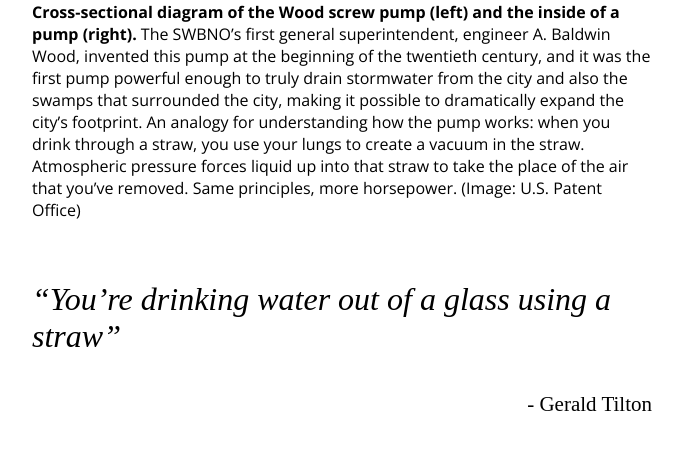
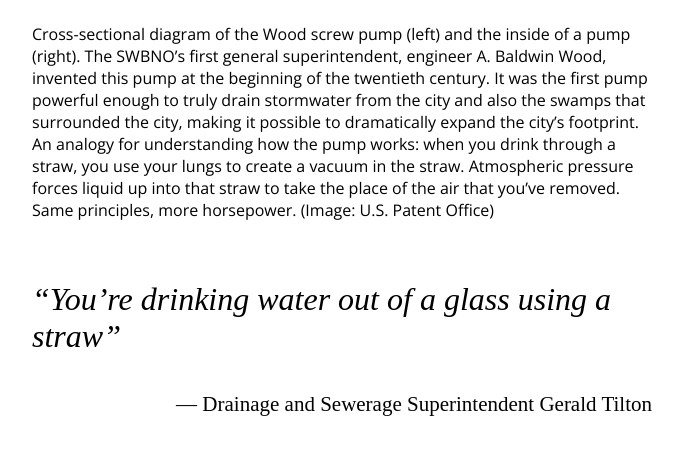
Before and after one commit to Civic-Studio/issue2.mxd.media, a Flask app: page /essay/what-does-a-pump-station-do in a window 1280 px wide. Shown: the part 4785-5235 px from the top of the page, without its empty margins (298-980 px from the left). Run offline with Flask 2, Linux system fonts and the light colour scheme; some web fonts are replaced.

Commit message:
More updates

```diff
--- a/src/static/stylesheet.css
+++ b/src/static/stylesheet.css
@@ -401,7 +401,7 @@ div.home-final-wrapper > div > article a:last-child img {
     border-style: solid;
     border-color: transparent rgb(70, 130, 180) transparent transparent;
     border-width: 40px 40px 40px 0;
-    bottom: 0;
+    top: 50%;
     z-index: 999;
 }
 
@@ -412,7 +412,7 @@ div.home-final-wrapper > div > article a:last-child img {
 	border-style: solid;
 	border-color: transparent transparent transparent rgb(70, 130, 180);
 	border-width: 40px 0 40px 40px;
-	top: 0;
+	top: 50%;
 	z-index: 999;
 }
 
@@ -478,6 +478,9 @@ div.home-final-wrapper > div > article a:last-child img {
     content: 'GALLERY';
     font-size: 12px;
     top: -15px;
+    text-align: center;
+    margin-left: -20px;
+    left: 50%;
 }
 
 .gallery-wrapper p {
@@ -791,6 +794,9 @@ figcaption.side-by-side {
 	text-align: center;
 }
 
+.art-gallery-item .paragraphs {
+	padding: 0 48px;
+}
 
 /* ---- */
 /* Font Definitions */
--- a/src/templates/includes/components/script.html
+++ b/src/templates/includes/components/script.html
@@ -29,34 +29,38 @@ new Vue({
     				description: '<p>For this second issue of Mixed Media, artist Anne Nelson created works that explore ways in which the water that falls from the sky interacts with soils, plants, people, pipes, and pumps.</p><p>Through participating in Mixed Media and a Water Leaders Institute cohort, Anne joined New Orleans\' neighborhood leaders to engage with technical experts in a dialogue around water management, resilience, and community-based planning.</p><p>The images and words in this series are by Anne.</p>'
     			},
     			gallery: [
+                    {
+                        type: 'paragraph',
+                        text: '<p>For this second issue of Mixed Media, artist Anne Nelson created works that explore ways in which the water that falls from the sky interacts with soils, plants, people, pipes, and pumps.</p><p>Through participating in Mixed Media and a <a href="https://www.waterleadersinstitute.com/">Water Leaders Institute</a> cohort, Anne joined New Orleans\' neighborhood leaders to engage with technical experts in a dialogue around water management, resilience, and community-based planning.</p><p>The images and words in this series are by Anne.</p>'
+                    },
     				{
     					type: 'portrait+image+quote',
     					imgUrl: 'water-series/1-12192019.jpg',
-    					medium: 'Marsh (Phase 1), 22"x30" Mixed media on paper. 2018.',
+    					medium: 'Marsh (Phase 1), 22" x 30" Mixed media on paper. 2018.',
     					quote: 'Abstraction is my primary way of working, because it presents a new, previously unseen field to the viewer. Abstraction can stop us short and make us see something actually fresh.'
     				},
     				{
     					type: 'portrait+image+quote',
     					imgUrl: 'water-series/2-12192019.jpg',
-    					medium: 'Swamp Sponge (Phase 2), 22"x30" Mixed media on paper. 2018.',
+    					medium: 'Swamp Sponge (Phase 2), 22" x 30" Mixed media on paper. 2018.',
     					quote: 'When New Orleans was founded, it was a colony set on firmer, higher ground nearest to the river. The city was surrounded by swamp.'
     				},
     				{
     					type: 'portrait+image+quote',
     					imgUrl: 'water-series/3-12192019.jpg',
-    					medium: 'Pump and Flood (Phase 3), 22"x30" Mixed media on paper. 2018.',
+    					medium: 'Pump and Flood (Phase 3), 22" x 30" Mixed media on paper. 2018.',
     					quote: 'In the early 20th century, new technologies enabled us to drain and build on this swamp. This has caused the ground to sink, and required even more robust drainage systems and levees to address the new risks created.'
     				},
     				{
     					type: 'portrait+image+quote',
     					imgUrl: 'water-series/4-12192019.jpg',
-    					medium: 'Rain Garden and Breathing Room (Phase 4), 22"x30" Mixed media on paper. 2018.',
+    					medium: 'Rain Garden and Breathing Room (Phase 4), 22" x 30" Mixed media on paper. 2018.',
     					quote: 'This old swamp land is like a sponge. The ebb and flow of water is unruly, and an urban landscape that can accommodate this water will be more stable.'
     				},
     				{
     					type: 'portrait+image+quote',
     					imgUrl: 'water-series/5-12192019.jpg',
-    					medium: 'Living with Water (Phase 5), 22"x30" Mixed media on paper. 2018.',
+    					medium: 'Living with Water (Phase 5), 22" x 30" Mixed media on paper. 2018.',
                         quote: 'As voters, policy makers, taxpayers, property owners, educators and students, we can play a role in stabilizing the land by reducing paved areas and by creating lush urban landscapes that are designed to collect and absorb the water that falls from the sky.'
     				},
                     {
--- a/src/templates/includes/essays/what-does-a-pump-station-do.html
+++ b/src/templates/includes/essays/what-does-a-pump-station-do.html
@@ -29,19 +29,19 @@
 <article>
   <figure>
     <img src="{{ config.CDN_URL }}what-does-pump-do/1a{{ config.CDN_HASH }}.jpg"/>
-    <figcaption><b>DPS 1 sits at the intersection of Broad and Martin Luther King Jr. streets, at a low point that was the back edge of the city at the beginning of the twentieth century.</b> Thousands of motorists and cyclists pass by each day. Those heading downtown are on the “suction” side of the pump station, while those heading uptown are on the “discharge” side of the station. </figcaption>
+    <figcaption>DPS 1 sits at the intersection of Broad and Martin Luther King Jr. streets, at a low point that was the back edge of the city at the beginning of the twentieth century. Thousands of motorists and cyclists pass by each day. Those heading downtown are on the “suction” side of the pump station, while those heading uptown are on the “discharge” side of the station. </figcaption>
   </figure>
 </article>
 <article>
   <figure>
     <img src="{{ config.CDN_URL }}what-does-pump-do/2a{{ config.CDN_HASH }}.jpg"/>
-    <figcaption><b>When rain hits asphalt streets, concrete parking lots, and rooftops, water accumulates rapidly and flows via storm drains and a network of pipes to large drainage culverts, or underground canals.</b> Some culverts are as big as twenty feet (6.1 meters) wide, and carry water downhill towards the city’s drainage pumps stations.</figcaption>
+    <figcaption>When rain hits asphalt streets, concrete parking lots, and rooftops, water accumulates rapidly and flows via storm drains and a network of pipes to large drainage culverts, or underground canals. Some culverts are as big as twenty feet (6.1 meters) wide, and carry water downhill towards the city’s drainage pumps stations.</figcaption>
   </figure>
 </article>
 <article class="blockquote-container">
   <blockquote>
     “There is no accounting for when the rain is going to fall”<br><br>
-    <span>- Gerald Tilton</span>
+    <span>- Drainage and Sewerage Superintendent Gerald Tilton</span>
   </blockquote>
 </article>
 <article>
@@ -62,26 +62,26 @@
 <article class="blockquote-container">
   <blockquote>
     “We can’t pump what we don’t get.” <br><br>
-    <span>- Larry Boudreaux</span>
+    <span>- Relief Operator Larry Boudreaux</span>
   </blockquote>
 </article>
 <article>
   <figure>
     <img class="vh40" src="{{ config.CDN_URL }}what-does-pump-do/4a{{ config.CDN_HASH }}.jpg"/>
     <img class="vh40" src="{{ config.CDN_URL }}what-does-pump-do/4b{{ config.CDN_HASH }}.jpg"/>
-    <figcaption><b>Where rain falls determines which suction basins start to fill and which drainage pump stations are called to action.</b> Mechanical and digital monitoring systems (staff gages and digital monitoring systems above) help the operators keep track of elevations in the suction basin. When the water level in the basin reaches the pump station’s specific “suction elevation” -- which is 9’ Cairo Datum at DPS 1, for example -- pump station operators choose which pumps to turn on, and for how long, in order to draw the water down to a desired level. With multiple pumps in each station, which pumps are turned on and the sequence of their use is up to the discretion of the operator -- as Drainage and Sewerage Superintendent Gerald Tilton explained, “every operator would probably do something different.”</figcaption>
+    <figcaption>Where rain falls determines which suction basins start to fill and which drainage pump stations are called to action. Mechanical and digital monitoring systems (staff gages and digital monitoring systems above) help the operators keep track of elevations in the suction basin. When the water level in the basin reaches the pump station’s specific “suction elevation” -- which is between 11’ and 12’ below sea level at DPS 1, for example -- pump station operators choose which pumps to turn on, and for how long, in order to draw the water down to a desired level. With multiple pumps in each station, which pumps are turned on and the sequence of their use is up to the discretion of the operator -- as Drainage and Sewerage Superintendent Gerald Tilton explained, “every operator would probably do something different.”</figcaption>
   </figure>
 </article>
 <article class="blockquote-container">
   <blockquote>
     “You have to react to it step by step”<br><br>
-    <span>- Bob Turner</span>
+    <span>- General Superintendent Bob Turner</span>
   </blockquote>
 </article>
 <article>
   <figure>
     <img src="{{ config.CDN_URL }}what-does-pump-do/6b{{ config.CDN_HASH }}.jpg"/>
-    <figcaption><b>Motor for a pump, spinning. What does a pump station do?</b> Fundamentally, the pumps inside of the station lift water up and out of the suction basin, and release that water into a discharge basin at a higher elevation. From there, water flows by gravity to the next pump station or out of the city into Lake Pontchartrain, the Industrial Canal, Bayou Bienvenue, or the Gulf Intracoastal Waterway.
+    <figcaption>Motor for a pump, spinning. What does a pump station do? Fundamentally, the pumps inside of the station lift water up and out of the suction basin, and release that water into a discharge basin at a higher elevation. From there, water flows by gravity to the next pump station or out of the city into Lake Pontchartrain, the Industrial Canal, Bayou Bienvenue, or the Gulf Intracoastal Waterway.
     </figcaption>
   </figure>
 </article>
@@ -89,7 +89,7 @@
   <figure>
     <img src="{{ config.CDN_URL }}what-does-pump-do/6a{{ config.CDN_HASH }}.jpg"/>
     <figcaption>
-    <b>The array of pumps at DPS 1 -- there are seven Wood screw pumps, 2 vertical lift pumps, and 2 constant duty (dry weather) pumps at this station.</b> When using a Wood screw pump to move water, the operator “loads” the pump by creating a vacuum so that atmospheric pressure pushes water from suction and discharge basins up into the pump. An impeller pushes that water towards the discharge side.
+    The array of pumps at DPS 1 -- there are seven Wood screw pumps, two vertical lift pumps, and two constant duty (dry weather) pumps at this station. When using a Wood screw pump to move water, the operator “loads” the pump by creating a vacuum so that atmospheric pressure pushes water from suction and discharge basins up into the pump. An impeller pushes that water towards the discharge side.
     </figcaption>
   </figure>
 </article>
@@ -98,7 +98,7 @@
     <img class="vh40"  src="{{ config.CDN_URL }}what-does-pump-do/9a_diagram{{ config.CDN_HASH }}.jpg"/>
     <img class="vh40"  src="{{ config.CDN_URL }}what-does-pump-do/9b{{ config.CDN_HASH }}.jpg"/>
     <figcaption>
-    <b>Cross-sectional diagram of the Wood screw pump (left) and the inside of a pump (right).</b> The SWBNO’s first general superintendent, engineer A. Baldwin Wood, invented this pump at the beginning of the twentieth century, and it was the first pump powerful enough to truly drain stormwater from the city and also the swamps that surrounded the city, making it possible to dramatically expand the city’s footprint. An analogy for understanding how the pump works: when you drink through a straw, you use your lungs to create a vacuum in the straw. Atmospheric pressure forces liquid up into that straw to take the place of the air that you’ve removed. Same principles, more horsepower. (Image: U.S. Patent Office)
+    Cross-sectional diagram of the Wood screw pump (left) and the inside of a pump (right). The SWBNO’s first general superintendent, engineer A. Baldwin Wood, invented this pump at the beginning of the twentieth century. It was the first pump powerful enough to truly drain stormwater from the city and also the swamps that surrounded the city, making it possible to dramatically expand the city’s footprint. An analogy for understanding how the pump works: when you drink through a straw, you use your lungs to create a vacuum in the straw. Atmospheric pressure forces liquid up into that straw to take the place of the air that you’ve removed. Same principles, more horsepower. (Image: U.S. Patent Office)
     </figcaption>
   </figure>
 </article>
@@ -106,7 +106,7 @@
 <article class="blockquote-container">
   <blockquote>
     “You’re drinking water out of a glass using a straw” <br><br>
-    <span>- Gerald Tilton</span>
+    <span>— Drainage and Sewerage Superintendent Gerald Tilton</span>
   </blockquote>
 </article>
 <article>
@@ -122,7 +122,7 @@
 <article class="blockquote-container">
   <blockquote>
     “It’s all about connecting the dots.”<br><br>
-    <span>- Larry Boudreaux</span>
+    <span>— Relief Operator Larry Boudreaux</span>
   </blockquote>
 </article>
 <article>
@@ -130,7 +130,7 @@
     <img class="vh40" src="{{ config.CDN_URL }}what-does-pump-do/8a{{ config.CDN_HASH }}.jpg"/>
     <img class="vh40" src="{{ config.CDN_URL }}what-does-pump-do/8c{{ config.CDN_HASH }}.jpg"/>
     <figcaption>
-    <b>After the rain stops, water levels in the suction and discharge basins recede due to pumping as well as slower processes like evaporation and infiltration (soils absorbing water).</b> When it is not raining, pump station operators turn on constant duty pumps to keep water levels low by removing groundwater that is flowing constantly through our soils. This ensures that there is space in the suction basin and canals for water the next time it rains.
+    After the rain stops, water levels in the suction and discharge basins recede due to pumping as well as slower processes like evaporation and soils absorbing water. When it is not raining, pump station operators turn on constant duty pumps to keep water levels low by removing groundwater that is flowing constantly through our soils. This ensures that there is space in the suction basin and canals for water the next time it rains.
     <br><br>
     Keeping the water levels low, however, contributes directly to subsidence (the sinking of the ground) throughout New Orleans, and especially in already low-lying areas. That is, the constant removal of water means that the water table (groundwater elevation) is lower than it would naturally be, which causes our soils -- like a sponge squeezed dry -- to contract.
     </figcaption>
--- a/src/templates/includes/galleries/water-series.html
+++ b/src/templates/includes/galleries/water-series.html
@@ -48,6 +48,9 @@
 				[[art.quote]]
 			</blockquote>
 		</div>
+		<div class="paragraphs" v-if="art.type === 'paragraph'">
+			<div v-html="art.text"></div>
+		</div>
 
 		<div>
 			<span id="forward-item-gallery" v-if="galleryArrayLength() - 1 > index  " v-on:click="chooseArt(index + 1)"></span>
```
